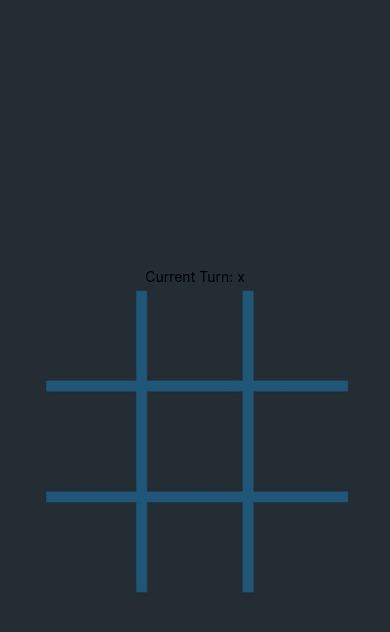
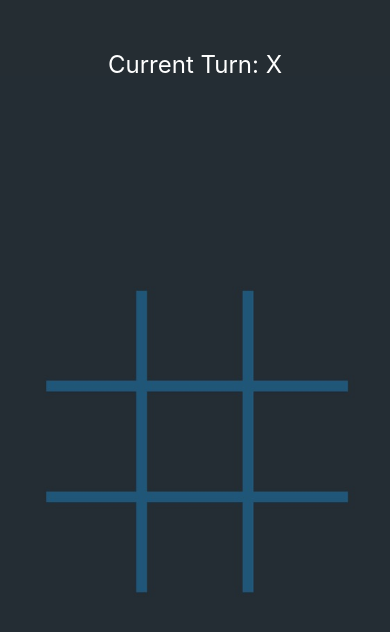
Before and after one commit to MSaad9/Tic-Tac-Toe, a React Native app: screen / in a window 390 px wide. Shown: the top 632 px of the page. Built offline with nearby package versions, Linux system fonts and the light colour scheme.

Commit message:
added text for whose turn is it

```diff
--- a/App.js
+++ b/App.js
@@ -147,7 +147,12 @@ export default function App() {
       {/* keep everything in image background, so all elements considered as children */}
       {/* resideMode contain will make sure it fits the screen */}
       <ImageBackground source={bg} style={styles.bg} resizeMode="contain">
-        <Text>Current Turn: {currentTurn}</Text>
+        <Text style={{
+          fontSize: 24,
+          color: "white",
+          position: "absolute",
+          top: 50,
+        }}>Current Turn: {currentTurn.toUpperCase()}</Text>
         <View style={styles.map}>
           {map.map((row, rowIndex) => (
             <View key={`row - ${rowIndex}`} style={styles.row}>
```
